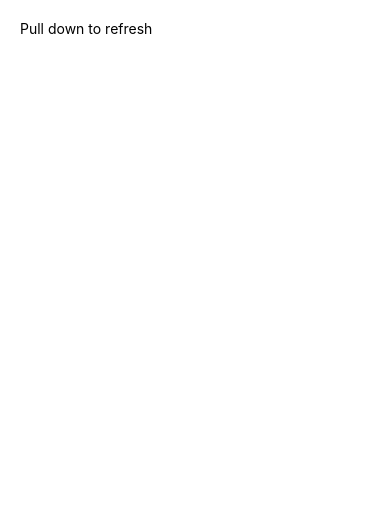
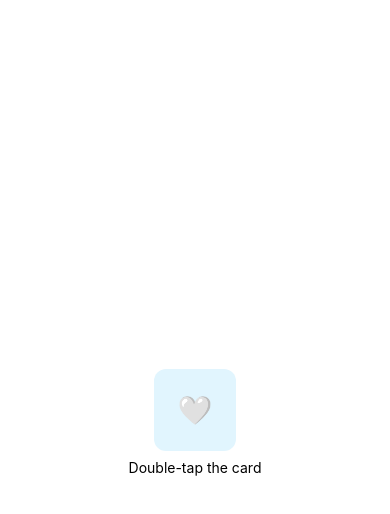
Before and after one commit to nileshborate/react_native, a React Native app in the folder firstappnative/: screen / in a window 390 px wide. Shown: the top 514 px of the page. Built offline with nearby package versions, Linux system fonts and the light colour scheme.

Commit message:
double tap to like

```diff
--- a/firstappnative/App.tsx
+++ b/firstappnative/App.tsx
@@ -1,24 +1,27 @@
-import { useState } from 'react';
-import { RefreshControl, ScrollView, StyleSheet, Text } from 'react-native';
+import { useRef, useState } from 'react';
+import { Pressable, StyleSheet, Text, View } from 'react-native';
 
 function App() {
-  const [refreshing, setRefreshing] = useState(false);
-
-  const onRefresh = async () => {
-    setRefreshing(true);
-    await new Promise(resolve => setTimeout(resolve, 2000));
-    setRefreshing(false);
+  const [liked, setLiked] = useState(false);
+  const lastTap = useRef(0);
+  const onTap = () => {
+    const now = Date.now();
+    if (now - lastTap.current < 300) {
+      setLiked(!liked);
+    }
+    lastTap.current = now;
   };
 
   return (
-    <ScrollView
-      contentContainerStyle={{ padding: 20 }}
-      refreshControl={
-        <RefreshControl refreshing={refreshing} onRefresh={onRefresh} />
-      }
-    >
-      <Text>Pull down to refresh</Text>
-    </ScrollView>
+    <View style={{ flex: 1, justifyContent: 'center', alignItems: 'center' }}>
+      <Pressable
+        style={{ padding: 24, backgroundColor: '#E1F5FE', borderRadius: 12 }}
+        onPress={onTap}
+      >
+        <Text style={{ fontSize: 28 }}>{liked ? '❤️' : '🤍'}</Text>
+      </Pressable>
+      <Text style={{ marginTop: 8 }}>Double-tap the card</Text>
+    </View>
   );
 }
 
```
